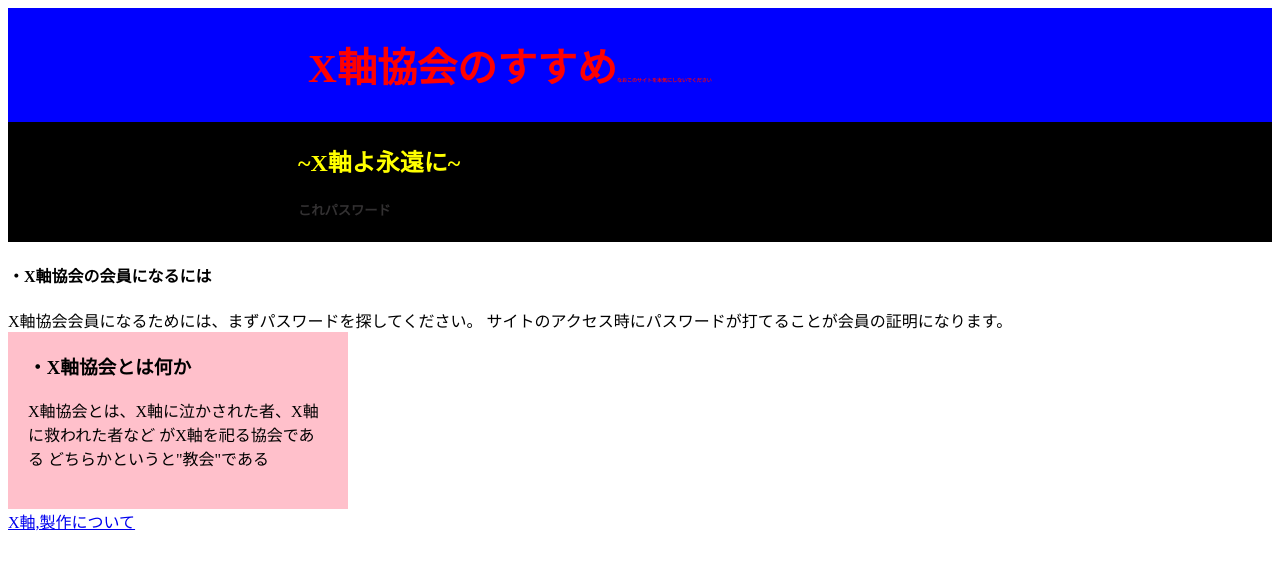
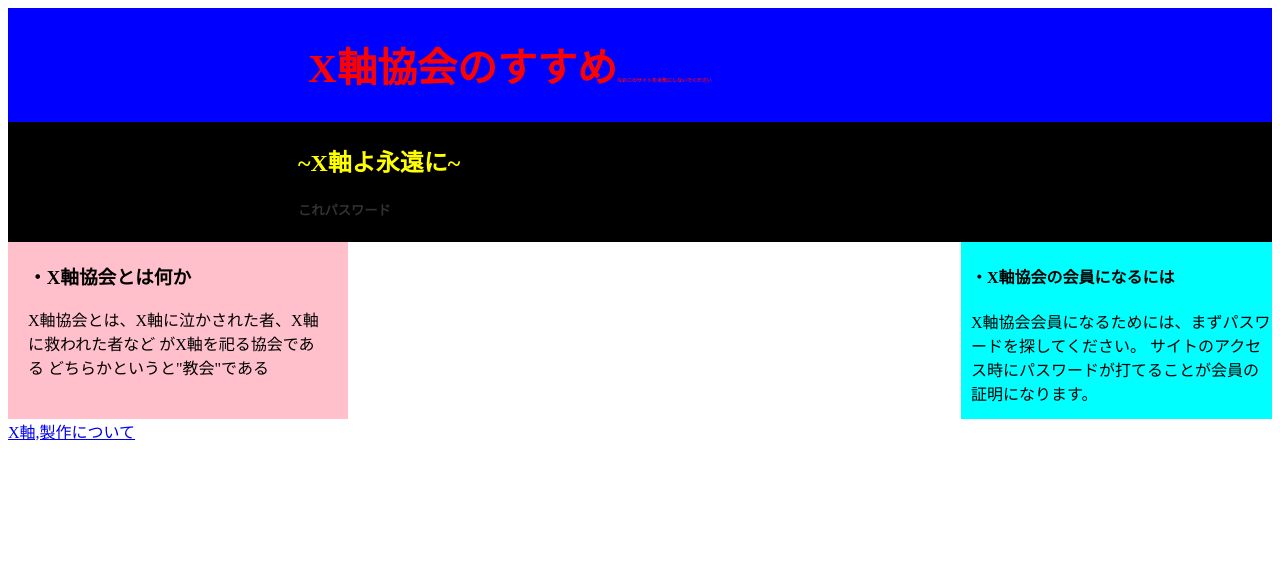
Before and after one commit to x202041/a, a PHP site: page / in a window 1280 px wide. Shown: the top 570 px of the page. Run offline with PHP 8.4, Linux system fonts and the light colour scheme.

Commit message:
Update stylesheet.css

```diff
--- a/stylesheet.css
+++ b/stylesheet.css
@@ -24,3 +24,10 @@
 span{
   font-size:5px;
 }
+.sol{
+  padding:1px 1px 1px 10px;
+  width:300px;
+  height: 175px;
+  background-color:aqua;
+  float:right;
+}
```
